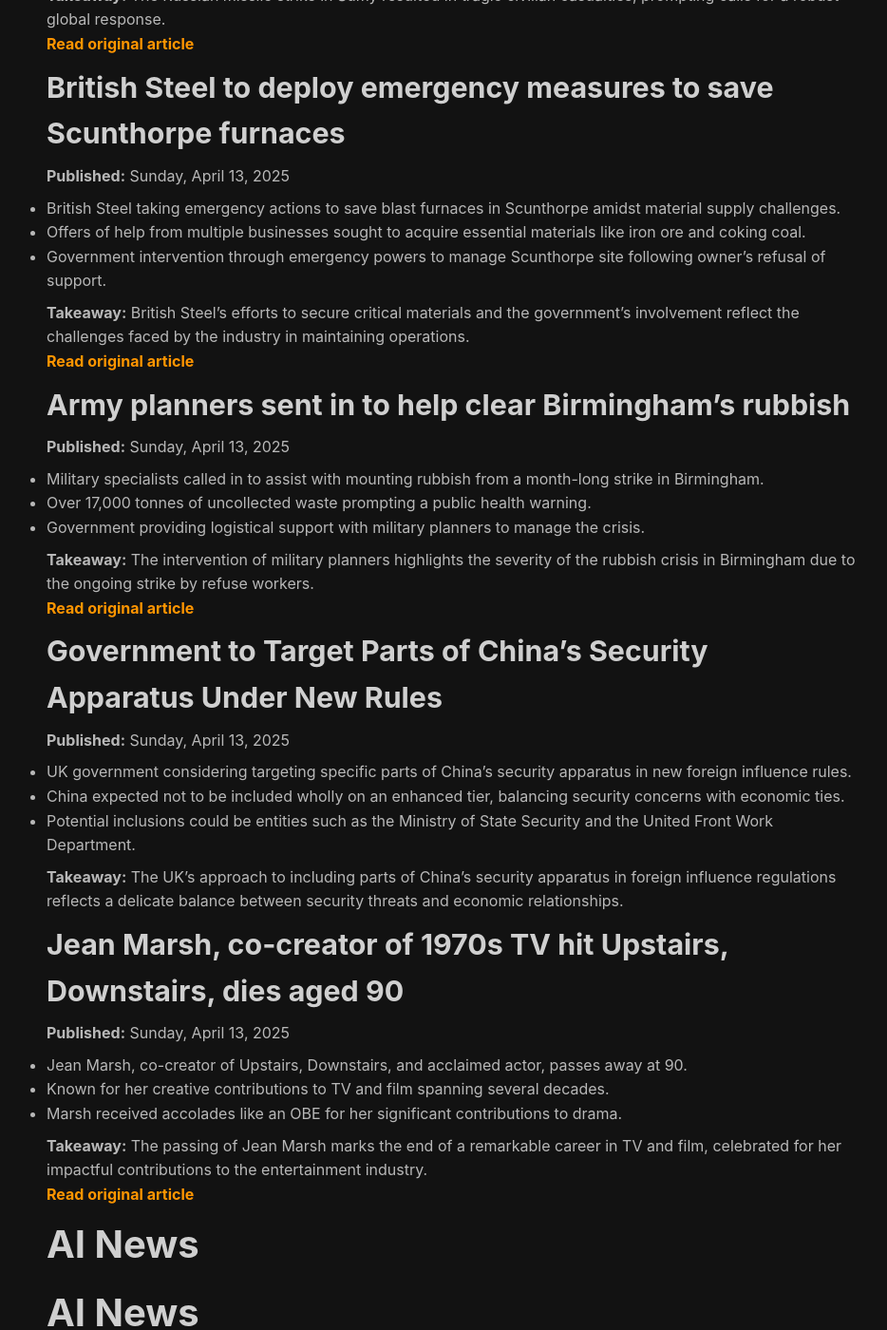
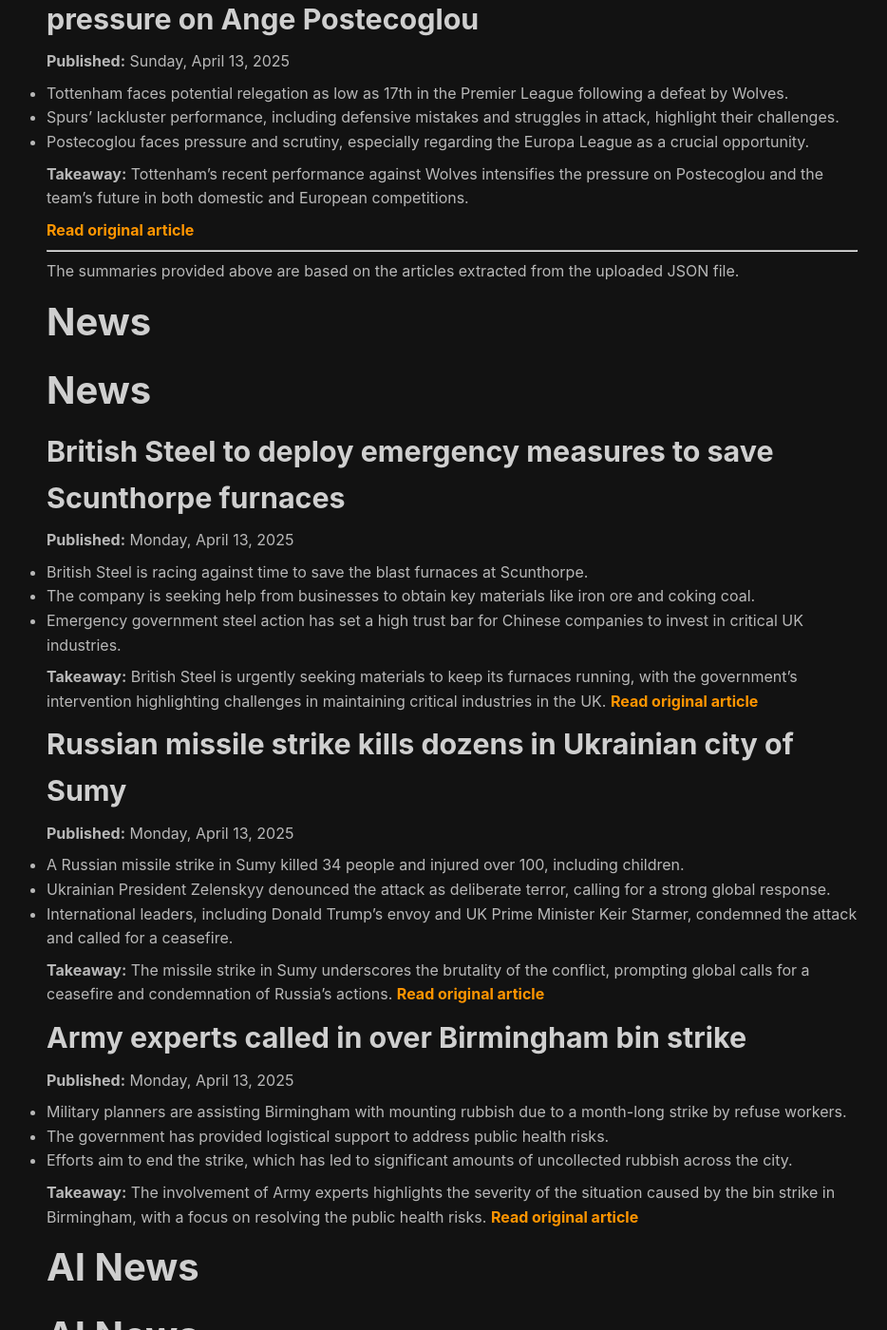
Before and after one commit to jonhadfield/jonhadfield.github.io, a Jekyll site: the page built from index.md, in a window 1280 px wide and 1400 px high, scrolled down 604 px. Shown: the whole window at 95% size, without its empty margins (164-1098 px from the left). Built offline with Jekyll 4.4.1, drawn with Linux system fonts in a browser that asks for light colours; nearby versions of some CDN libraries; some of the changed text lies outside the part shown.

Commit message:
update files.

```diff
--- a/index.md
+++ b/index.md
@@ -23,59 +23,65 @@ footer: false
 
 # Spurs News
 
-It seems there are no JSON files currently available for summarization. Please upload the JSON file containing the news articles for the summary.
+# Spurs News
+## Leaky Spurs leave Postecoglou facing date with destiny
+**Published:** Sunday, April 13, 2025
+
+- Ange Postecoglou is dealing with leaks in midfield and defense, contributing to Tottenham Hotspur's poor performance.
+- Spurs have lost 17 Premier League games out of 32 under Postecoglou's management, the most in any season, and sit in 15th place.
+- The team struggles with own goals and defense, highlighting challenges for Postecoglou.
+
+**Takeaway:** Tottenham's issues under Postecoglou, particularly in defense and own goals, pose a serious threat to their performance this season.
+
+[Read original article](https://www.bbc.com/sport/football/articles/c0jz42d8442o)
+
+## Rayan Aït-Nouri’s early strike leads way as Wolves pile pressure on Ange Postecoglou
+**Published:** Sunday, April 13, 2025
+
+- Tottenham faces potential relegation as low as 17th in the Premier League following a defeat by Wolves.
+- Spurs' lackluster performance, including defensive mistakes and struggles in attack, highlight their challenges.
+- Postecoglou faces pressure and scrutiny, especially regarding the Europa League as a crucial opportunity.
+
+**Takeaway:** Tottenham's recent performance against Wolves intensifies the pressure on Postecoglou and the team's future in both domestic and European competitions.
+
+[Read original article](https://www.theguardian.com/football/2025/apr/13/wolves-tottenham-premier-league-match-report)
+
+---
+The summaries provided above are based on the articles extracted from the uploaded JSON file.
 
 # News
 
 # News
+
+## British Steel to deploy emergency measures to save Scunthorpe furnaces
+**Published:** Monday, April 13, 2025
+
+- British Steel is racing against time to save the blast furnaces at Scunthorpe.
+- The company is seeking help from businesses to obtain key materials like iron ore and coking coal.
+- Emergency government steel action has set a high trust bar for Chinese companies to invest in critical UK industries.
+
+**Takeaway:** British Steel is urgently seeking materials to keep its furnaces running, with the government's intervention highlighting challenges in maintaining critical industries in the UK.
+[Read original article](https://www.theguardian.com/business/2025/apr/13/no-guarantee-british-steel-plant-will-be-able-to-continue-says-business-secretary)
+
 ## Russian missile strike kills dozens in Ukrainian city of Sumy
-**Published:** Sunday, April 13, 2025
+**Published:** Monday, April 13, 2025
 
-- At least 34 people killed and over 100 injured in a Russian missile strike in Sumy during Palm Sunday church visit.
-- Two missiles hit the city center, causing casualties, including children.
-- President Zelenskyy condemns the attack as deliberate terror, calling for a strong international reaction.
+- A Russian missile strike in Sumy killed 34 people and injured over 100, including children.
+- Ukrainian President Zelenskyy denounced the attack as deliberate terror, calling for a strong global response.
+- International leaders, including Donald Trump's envoy and UK Prime Minister Keir Starmer, condemned the attack and called for a ceasefire.
 
-**Takeaway:** The Russian missile strike in Sumy resulted in tragic civilian casualties, prompting calls for a robust global response.
+**Takeaway:** The missile strike in Sumy underscores the brutality of the conflict, prompting global calls for a ceasefire and condemnation of Russia's actions.
 [Read original article](https://www.theguardian.com/world/2025/apr/13/russian-missile-strike-kills-injured-ukraine-sumy)
 
-## British Steel to deploy emergency measures to save Scunthorpe furnaces
-**Published:** Sunday, April 13, 2025
+## Army experts called in over Birmingham bin strike
+**Published:** Monday, April 13, 2025
 
-- British Steel taking emergency actions to save blast furnaces in Scunthorpe amidst material supply challenges.
-- Offers of help from multiple businesses sought to acquire essential materials like iron ore and coking coal.
-- Government intervention through emergency powers to manage Scunthorpe site following owner's refusal of support.
+- Military planners are assisting Birmingham with mounting rubbish due to a month-long strike by refuse workers.
+- The government has provided logistical support to address public health risks.
+- Efforts aim to end the strike, which has led to significant amounts of uncollected rubbish across the city.
 
-**Takeaway:** British Steel's efforts to secure critical materials and the government's involvement reflect the challenges faced by the industry in maintaining operations.
-[Read original article](https://www.theguardian.com/business/2025/apr/13/no-guarantee-british-steel-plant-will-be-able-to-continue-says-business-secretary)
-
-## Army planners sent in to help clear Birmingham's rubbish
-**Published:** Sunday, April 13, 2025
-
-- Military specialists called in to assist with mounting rubbish from a month-long strike in Birmingham.
-- Over 17,000 tonnes of uncollected waste prompting a public health warning.
-- Government providing logistical support with military planners to manage the crisis.
-
-**Takeaway:** The intervention of military planners highlights the severity of the rubbish crisis in Birmingham due to the ongoing strike by refuse workers.
-[Read original article](https://www.theguardian.com/uk-news/2025/apr/13/army-planners-sent-in-to-help-clear-birminghams-rubbish)
-
-## Government to Target Parts of China’s Security Apparatus Under New Rules
-**Published:** Sunday, April 13, 2025
-
-- UK government considering targeting specific parts of China's security apparatus in new foreign influence rules.
-- China expected not to be included wholly on an enhanced tier, balancing security concerns with economic ties.
-- Potential inclusions could be entities such as the Ministry of State Security and the United Front Work Department.
-
-**Takeaway:** The UK's approach to including parts of China's security apparatus in foreign influence regulations reflects a delicate balance between security threats and economic relationships.
-
-## Jean Marsh, co-creator of 1970s TV hit Upstairs, Downstairs, dies aged 90
-**Published:** Sunday, April 13, 2025
-
-- Jean Marsh, co-creator of Upstairs, Downstairs, and acclaimed actor, passes away at 90.
-- Known for her creative contributions to TV and film spanning several decades.
-- Marsh received accolades like an OBE for her significant contributions to drama.
-
-**Takeaway:** The passing of Jean Marsh marks the end of a remarkable career in TV and film, celebrated for her impactful contributions to the entertainment industry.
-[Read original article](https://www.theguardian.com/tv-and-radio/2025/apr/13/jean-marsh-co-creator-of-1970s-tv-hit-upstairs-downstairs-dies-at-90)
+**Takeaway:** The involvement of Army experts highlights the severity of the situation caused by the bin strike in Birmingham, with a focus on resolving the public health risks.
+[Read original article](https://www.bbc.com/news/articles/cgkg34j0d76o)
 
 # AI News
 
@@ -83,53 +89,56 @@ It seems there are no JSON files currently available for summarization. Please u
 ## Simulated Musk, Zuckerberg voices are speaking from hacked crosswalk buttons
 **Published:** Tuesday, April 13, 2025
 
-- Crosswalk buttons in at least three California cities have been hacked to feature AI-generated voices of Elon Musk and Mark Zuckerberg.
-- City officials in Palo Alto, Redwood City, and Menlo Park are addressing the issue by disabling the voice features of affected crosswalks.
-- Videos online show the voices of Musk and Zuckerberg making various statements, including Musk jokingly asking for friendship and Zuckerberg boasting about AI advancements.
+- Crosswalk buttons in three California cities hacked to sound like Elon Musk and Mark Zuckerberg.
+- City officials disabled voice features on 12 downtown intersections in Palo Alto due to the hacking incident.
+- The voices, claiming to be Musk and Zuckerberg, make unusual statements including requests for friendship and provocations.
 
-**Takeaway:** Crosswalk buttons in California cities have been hacked to play the voices of Elon Musk and Mark Zuckerberg, leading to safety concerns and city investigations. The incident has prompted officials to disable the voice features until repairs are made. The messages from the simulated voices include humorous and concerning content.
-
-[Read original article](https://www.theverge.com/news/647830/crosswalk-hack-musk-zuckerberg-voices-california)
+**Takeaway:** Crosswalk buttons in California were hacked to play AI-generated voices resembling Elon Musk and Mark Zuckerberg, leading to disabled voice features on multiple intersections pending repairs. The simulated voices made unusual statements that raised concerns in the affected cities. [Read original article](https://www.theverge.com/news/647830/crosswalk-hack-musk-zuckerberg-voices-california)
 
 # Tech News
 
-# Group Name
+# Tech News
+
 ## Simulated Musk, Zuckerberg voices are speaking from hacked crosswalk buttons
-**Published:** Tuesday, April 13, 2025
+**Published:** Monday, April 13, 2025
 
-- Crosswalk buttons in California cities hacked to have AI-generated voices of Elon Musk and Mark Zuckerberg.
-- City officials disabled voice features of the affected crosswalks.
-- Concerns raised about potential interference with safety notices.
+- Crosswalk buttons in California cities hacked to sound like Elon Musk and Mark Zuckerberg.
+- City officials are investigating and disabling the hacked voice features.
+- Concerns raised about potential interference with safety notices for visually impaired individuals.
 
-**Takeaway:** Crosswalk buttons in California cities hacked to feature AI voices of Elon Musk and Mark Zuckerberg, prompting safety concerns.
+**Takeaway:** The hacked crosswalk buttons in California cities have been given AI-generated voices mimicking Elon Musk and Mark Zuckerberg, raising concerns about safety and privacy implications. The affected cities are taking steps to address the issue.
+
 [Read original article](https://www.theverge.com/news/647830/crosswalk-hack-musk-zuckerberg-voices-california)
-
-## Microsoft rolls out AI screenshot tool dubbed 'privacy nightmare'
-**Published:** Friday, April 11, 2025
-
-- Microsoft launches an AI-powered tool capturing users' screens intermittently.
-- Feature called Copilot+ Recall, originally criticized as a "privacy nightmare."
-- Available in preview mode for Microsoft's AI PCs and laptops.
-
-**Takeaway:** Microsoft introduces an AI screenshot tool with privacy concerns but has made adjustments since its initial launch.
-[Read original article](https://www.bbc.com/news/articles/cj3xjrj7v78o)
 
 ## OpenAI sues Elon Musk claiming 'bad-faith tactics'
 **Published:** Friday, April 11, 2025
 
-- OpenAI files a lawsuit against Elon Musk, accusing him of hindering their progress for personal gain.
-- Musk countersued OpenAI chief executive over organizational changes.
-- Legal battle highlights control and revenue disputes between Musk and OpenAI.
+- OpenAI sues Elon Musk for allegedly using "bad-faith tactics" to control AI technology.
+- Musk sued OpenAI CEO last year to prevent corporate structure changes.
+- Legal battle reflects the struggle for control and revenue in the AI industry.
 
-**Takeaway:** OpenAI takes legal action against Elon Musk, alleging his efforts to impede their advancements for personal reasons.
+**Takeaway:** OpenAI has filed a countersuit against Elon Musk, accusing him of pursuing control of AI innovations through unethical means, sparking a high-stakes legal confrontation in the tech industry.
+
 [Read original article](https://www.bbc.com/news/articles/cg4114271x2o)
 
 ## Everyone's jumping on the AI doll trend - but what are the concerns?
 **Published:** Friday, April 11, 2025
 
-- Trend sees users creating AI-generated mini-me dolls and action figures.
-- Experts warn about overlooking energy and data use concerns with AI tools.
-- Process involves uploading a picture of oneself to AI tools like ChatGPT with specific prompts.
+- Trend involving creating AI-generated miniature dolls of individuals gains popularity.
+- Experts caution about the environmental and privacy implications of AI content generation.
+- Calls for conscientious use of AI technology and consideration of ethical implications.
 
-**Takeaway:** Growing trend of creating AI dolls raises energy and data usage concerns, prompting caution from experts.
+**Takeaway:** The trend of creating AI dolls raises concerns about privacy, data use, and environmental impact, prompting experts to advocate for responsible AI usage.
+
 [Read original article](https://www.bbc.com/news/articles/c5yg690e9eno)
+
+## Microsoft rolls out AI screenshot tool dubbed 'privacy nightmare'
+**Published:** Friday, April 11, 2025
+
+- Microsoft introduces AI-powered tool capturing user screen snapshots.
+- Feature labeled a "privacy nightmare" at initial launch, prompting changes.
+- Users can delete captured screenshots; data watchdogs monitor transparency and data use.
+
+**Takeaway:** Microsoft launches an AI tool for taking screen snapshots, addressing previous privacy concerns while emphasizing user control over captured data.
+
+[Read original article](https://www.bbc.com/news/articles/cj3xjrj7v78o)
```
